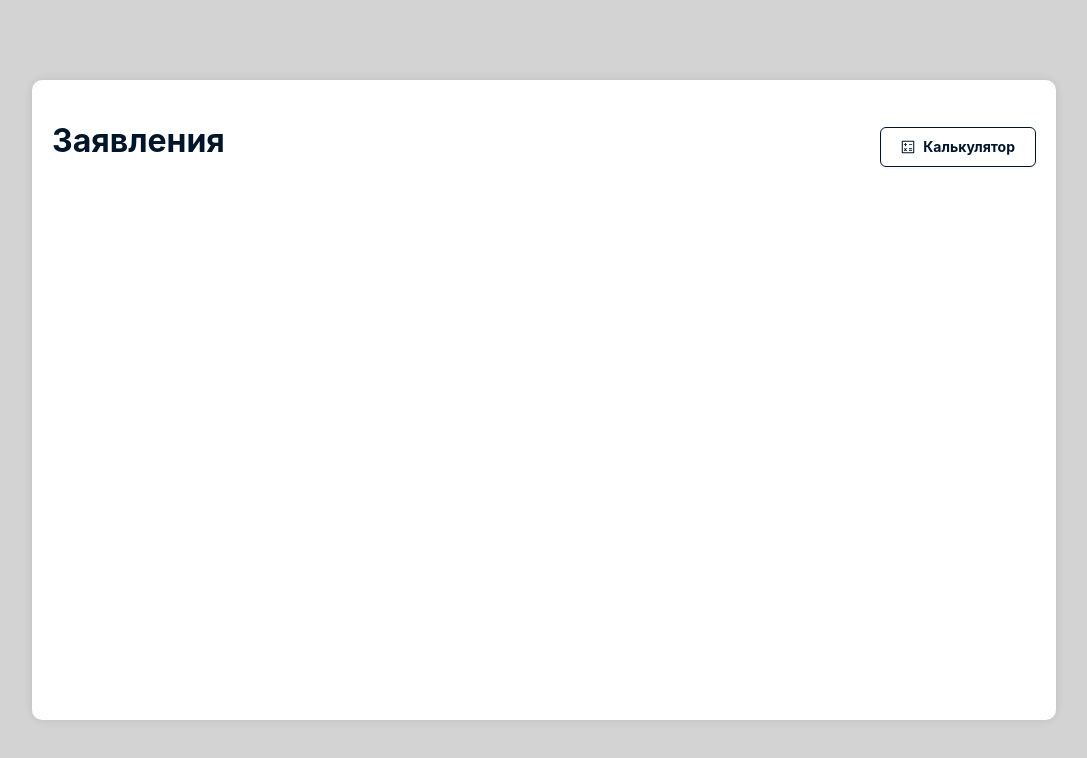
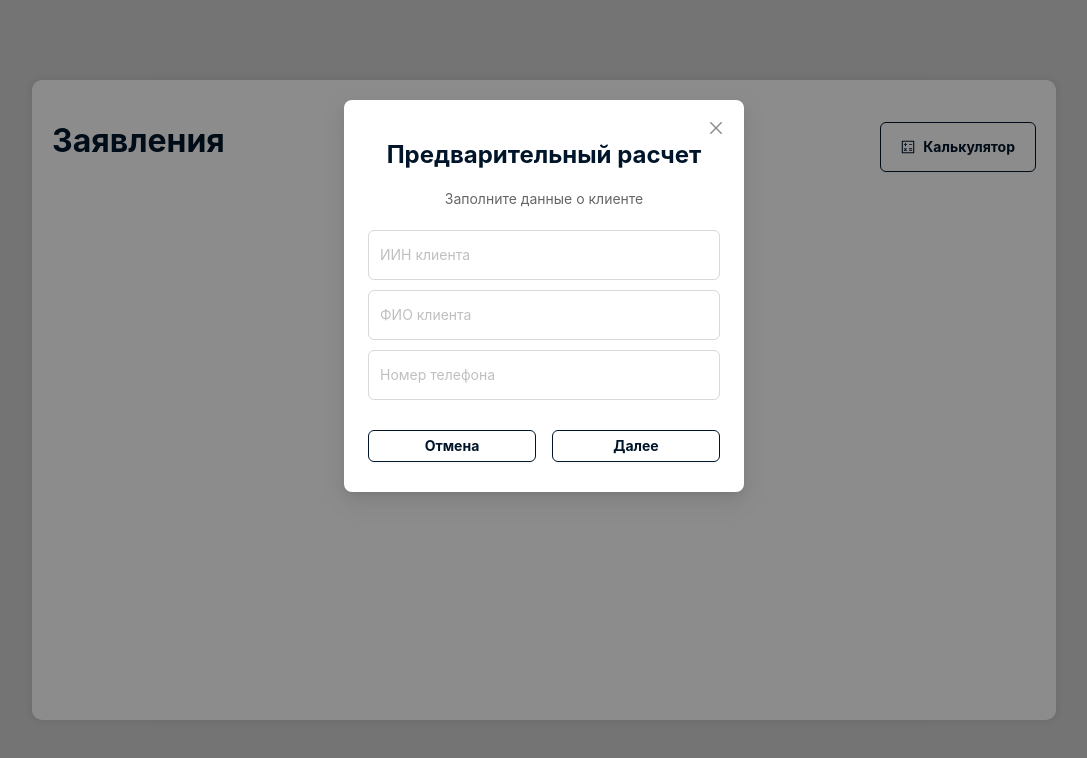
Before and after one commit to nurzhanitto/test-task-allur, a React (Create React App) app: page / in a window 1280 px wide. Both pictures are taken after a click on the button "Калькулятор". Shown: the top 758 px of the page, without its empty margins (96-1183 px from the left). Built offline with nearby package versions, Linux system fonts and the light colour scheme.

Commit message:
Added Modal component

```diff
--- a/package.json
+++ b/package.json
@@ -3,6 +3,7 @@
   "version": "0.1.0",
   "private": true,
   "dependencies": {
+    "@reduxjs/toolkit": "^1.9.7",
     "@testing-library/jest-dom": "^5.17.0",
     "@testing-library/react": "^13.4.0",
     "@testing-library/user-event": "^13.5.0",
@@ -14,6 +15,8 @@
     "nanoid": "^5.0.3",
     "react": "^18.2.0",
     "react-dom": "^18.2.0",
+    "react-input-mask": "^2.0.4",
+    "react-redux": "^8.1.3",
     "react-router-dom": "^6.18.0",
     "react-scripts": "5.0.1",
     "typescript": "^4.9.5",
@@ -42,5 +45,8 @@
       "last 1 firefox version",
       "last 1 safari version"
     ]
+  },
+  "devDependencies": {
+    "@types/react-input-mask": "^3.0.5"
   }
 }
--- a/src/App.css
+++ b/src/App.css
@@ -23,7 +23,7 @@
 }
 
 .content-app button {
-  height: 40px;
+  height: 50px;
   display: flex;
   align-items: center;
   justify-content: center;
--- a/src/App.tsx
+++ b/src/App.tsx
@@ -1,16 +1,25 @@
 import React from 'react';
 import { Button } from 'antd';
 import { CalculatorOutlined } from '@ant-design/icons';
+import { dispatch } from './store';
+import { showModalOrder } from './store/modal.slice';
+import { ModalFormHolder } from './Components/ModalFormHolder';
 import './App.css';
 
 function App() {
+  // const { showModal } = useSelector((state: TState) => state.modal);
   return <>
     <div className="content">
       <div className='content-app'>
         <h1>Заявления</h1>
-        <Button icon={<CalculatorOutlined />}>Калькулятор</Button>
+        <Button
+          icon={<CalculatorOutlined />}
+          onClick={() => dispatch(showModalOrder())}>
+          Калькулятор
+        </Button>
       </div>
     </div>
+    <ModalFormHolder />
   </>
 }
 
--- /dev/null
+++ b/src/Components/Modal/Modal.css
@@ -0,0 +1,59 @@
+.modal {
+    max-width: 400px;
+    margin: 0 auto;
+}
+
+.modal-text {
+    text-align: center;
+}
+
+.modal-text h1 {
+    font-size: 24px;
+    margin-bottom: 5px;
+    color: #001529;
+}
+
+.modal-text p {
+    font-size: 14px;
+    color: #666;
+}
+
+.modal-inputs {
+    margin-top: 20px;
+}
+
+.modal-inputs input {
+    /* width: 100%; */
+    height: 50px;
+    margin-bottom: 10px;
+}
+
+.modal-buttons {
+    margin-top: 20px;
+    margin-bottom: 10px;
+}
+
+.modal-buttons button {
+    display: flex;
+    align-items: center;
+    justify-content: center;
+    background-color: white;
+    color: #001529;
+    border: 1px solid #001529;
+    border-radius: 6px;
+    padding: 10px 20px;
+    cursor: pointer;
+    font-weight: bold;
+}
+
+.modal-buttons button:hover {
+    background-color: orange;
+    color: #fff;
+    border: none;
+}
+
+
+/* display: flex;
+    align-items: center;
+    justify-content: center; */
+/* text-align: center; */
--- /dev/null
+++ b/src/Components/Modal/Modal.tsx
@@ -0,0 +1,77 @@
+import { ChangeEvent, useState } from "react";
+import { useSelector } from "react-redux";
+import { Button, Modal, Input, Row, Col } from "antd";
+import { TState, dispatch } from "../../store";
+import { closeModal } from "../../store/modal.slice";
+import "./Modal.css";
+
+const ModalWindow = () => {
+    const { showModal } = useSelector((state: TState) => state.modal);
+    const [iin, setIIN] = useState<string>('');
+    const [phoneNumber, setPhoneNumber] = useState('');
+    const handleOk = () => {
+        dispatch(closeModal())
+    }
+    const handleCancel = () => {
+        dispatch(closeModal())
+    }
+
+    const handleIINChange = (e: ChangeEvent<HTMLInputElement>) => {
+        const value = e.target.value.slice(0, 11);
+        const sanitizedValue = value.replace(/\D/g, '');
+        setIIN(sanitizedValue);
+    };
+
+    // const handlePhoneNumberChange = (e: ChangeEvent<HTMLInputElement>) => {
+
+    //     setPhoneNumber(formattedValue);
+    // };
+
+
+    return <>
+        <Modal
+            open={showModal}
+            onCancel={handleCancel}
+            width={400}
+            footer={null}>
+            <div className="modal">
+                <div className="modal-text">
+                    <h1>Предварительный расчет</h1>
+                    <p>Заполните данные о клиенте</p>
+                </div>
+
+                <div className="modal-inputs">
+                    <Input
+                        placeholder="ИИН клиента"
+                        maxLength={11}
+                        value={iin}
+                        onChange={handleIINChange}
+                    />
+                    <Input placeholder="ФИО клиента" />
+                    <Input
+                        placeholder="Номер телефона"
+                        maxLength={18}
+                        value={phoneNumber}
+                    />
+                </div>
+
+                <div className="modal-buttons">
+                    <Row gutter={16}>
+                        <Col span={12}>
+                            <Button block onClick={handleCancel}>
+                                Отмена
+                            </Button>
+                        </Col>
+                        <Col span={12}>
+                            <Button block>
+                                Далее
+                            </Button>
+                        </Col>
+                    </Row>
+                </div>
+            </div>
+        </Modal>
+    </>
+}
+
+export default ModalWindow
--- /dev/null
+++ b/src/Components/ModalFormHolder.tsx
@@ -0,0 +1,10 @@
+import { useSelector } from "react-redux";
+import { default as ModalWindow } from "./Modal/Modal";
+import { TState } from "../store";
+
+export const ModalFormHolder = () => {
+    const { showModal } = useSelector((state: TState) => state.modal);
+    return <>
+        {showModal ? <ModalWindow /> : ""}
+    </>
+}
--- a/src/index.tsx
+++ b/src/index.tsx
@@ -1,5 +1,7 @@
 import React from 'react';
 import ReactDOM from 'react-dom/client';
+import { Provider } from 'react-redux';
+import { store } from './store';
 import './index.css';
 import App from './App';
 import reportWebVitals from './reportWebVitals';
@@ -7,9 +9,9 @@ import reportWebVitals from './reportWebVitals';
 const root = ReactDOM.createRoot(
   document.getElementById('root') as HTMLElement
 );
-root.render(<App />);
-
-// If you want to start measuring performance in your app, pass a function
-// to log results (for example: reportWebVitals(console.log))
-// or send to an analytics endpoint. Learn more: https://bit.ly/CRA-vitals
+root.render(
+  <Provider store={store}>
+    <App />
+  </Provider>
+);
 reportWebVitals();
--- /dev/null
+++ b/src/store/index.ts
@@ -0,0 +1,12 @@
+import { configureStore } from "@reduxjs/toolkit";
+import { modalSlice } from "./modal.slice";
+
+export const store = configureStore({
+    reducer: {
+        modal: modalSlice.reducer
+    }
+})
+
+export const dispatch = store.dispatch.bind(store);
+export type TState = ReturnType<typeof store.getState>;
+export type AppDispatch = typeof store.dispatch;
--- /dev/null
+++ b/src/store/modal.slice.ts
@@ -0,0 +1,18 @@
+import { createSlice } from "@reduxjs/toolkit";
+
+export const modalSlice = createSlice({
+    name: 'modal',
+    initialState: {
+        showModal: false
+    },
+    reducers: {
+        showModalOrder: state => {
+            state.showModal = true;
+        },
+        closeModal: state => {
+            state.showModal = false;
+        },
+    }
+})
+
+export const { showModalOrder, closeModal } = modalSlice.actions
```
Also changed, not shown: 2 other files (tests, documents, lock files or other folders).
